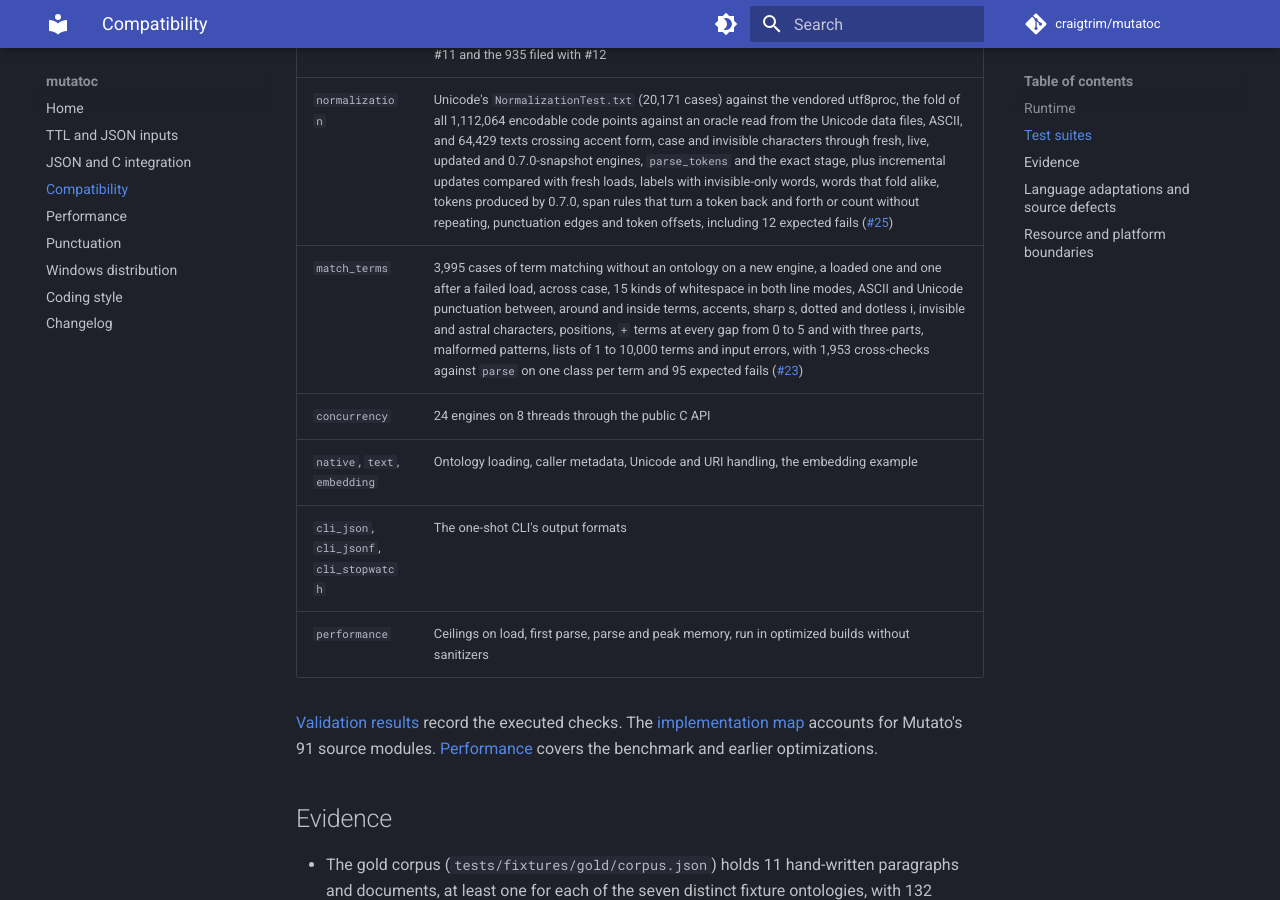
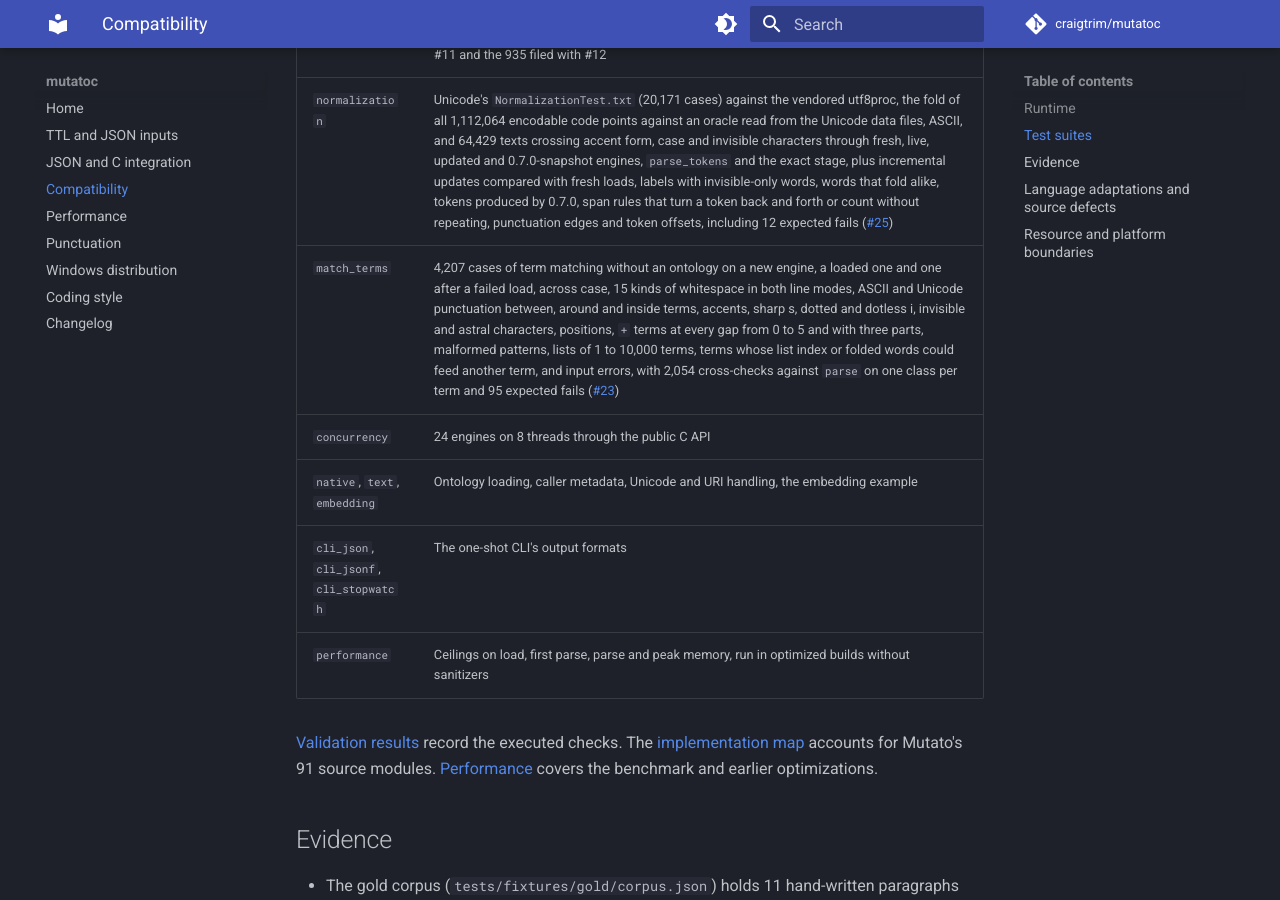
Before and after one commit to craigtrim/mutatoc, an MkDocs documentation site: the page built from docs/compatibility.md, in a window 1280 px wide and 900 px high, scrolled down 1542 px. Built offline with MkDocs 1.6.1 and Material for MkDocs 9.7.7, drawn with Linux system fonts in a browser that asks for light colours; comment, search, counter and statistics services are not loaded.

Commit message:
docs: update the match_terms suite counts

```diff
--- a/docs/compatibility.md
+++ b/docs/compatibility.md
@@ -31,7 +31,7 @@
 | `token_fidelity` | 3,244 cases that hold every token and entity to the input's exact text and offsets, across apostrophe, quote and dash variants in the input and in stored synonyms, whitespace, contractions, abbreviations, Unicode and invalid input |
 | `span_distance` | 39,111 cases that hold every word of a span rule within its distance, turn every group of span words into a span and give whitespace no position, across label widths, word orders, repeated words, punctuation and whitespace, pasted lists up to 1,442 lines, stopwords, competing rules, `ctr` values, the spans stage on its own, direction flags and context words, checked against an oracle that tries every choice of occurrences and against the 541 cases filed with #11 and the 935 filed with #12 |
 | `normalization` | Unicode's `NormalizationTest.txt` (20,171 cases) against the vendored utf8proc, the fold of all 1,112,064 encodable code points against an oracle read from the Unicode data files, ASCII, and 64,429 texts crossing accent form, case and invisible characters through fresh, live, updated and 0.7.0-snapshot engines, `parse_tokens` and the exact stage, plus incremental updates compared with fresh loads, labels with invisible-only words, words that fold alike, tokens produced by 0.7.0, span rules that turn a token back and forth or count without repeating, punctuation edges and token offsets, including 12 expected fails ([#25](https://github.com/craigtrim/mutatoc/issues/25)) |
-| `match_terms` | 3,995 cases of term matching without an ontology on a new engine, a loaded one and one after a failed load, across case, 15 kinds of whitespace in both line modes, ASCII and Unicode punctuation between, around and inside terms, accents, sharp s, dotted and dotless i, invisible and astral characters, positions, `+` terms at every gap from 0 to 5 and with three parts, malformed patterns, lists of 1 to 10,000 terms and input errors, with 1,953 cross-checks against `parse` on one class per term and 95 expected fails ([#23](https://github.com/craigtrim/mutatoc/issues/23)) |
+| `match_terms` | 4,207 cases of term matching without an ontology on a new engine, a loaded one and one after a failed load, across case, 15 kinds of whitespace in both line modes, ASCII and Unicode punctuation between, around and inside terms, accents, sharp s, dotted and dotless i, invisible and astral characters, positions, `+` terms at every gap from 0 to 5 and with three parts, malformed patterns, lists of 1 to 10,000 terms, terms whose list index or folded words could feed another term, and input errors, with 2,054 cross-checks against `parse` on one class per term and 95 expected fails ([#23](https://github.com/craigtrim/mutatoc/issues/23)) |
 | `concurrency` | 24 engines on 8 threads through the public C API |
 | `native`, `text`, `embedding` | Ontology loading, caller metadata, Unicode and URI handling, the embedding example |
 | `cli_json`, `cli_jsonf`, `cli_stopwatch` | The one-shot CLI's output formats |
```
